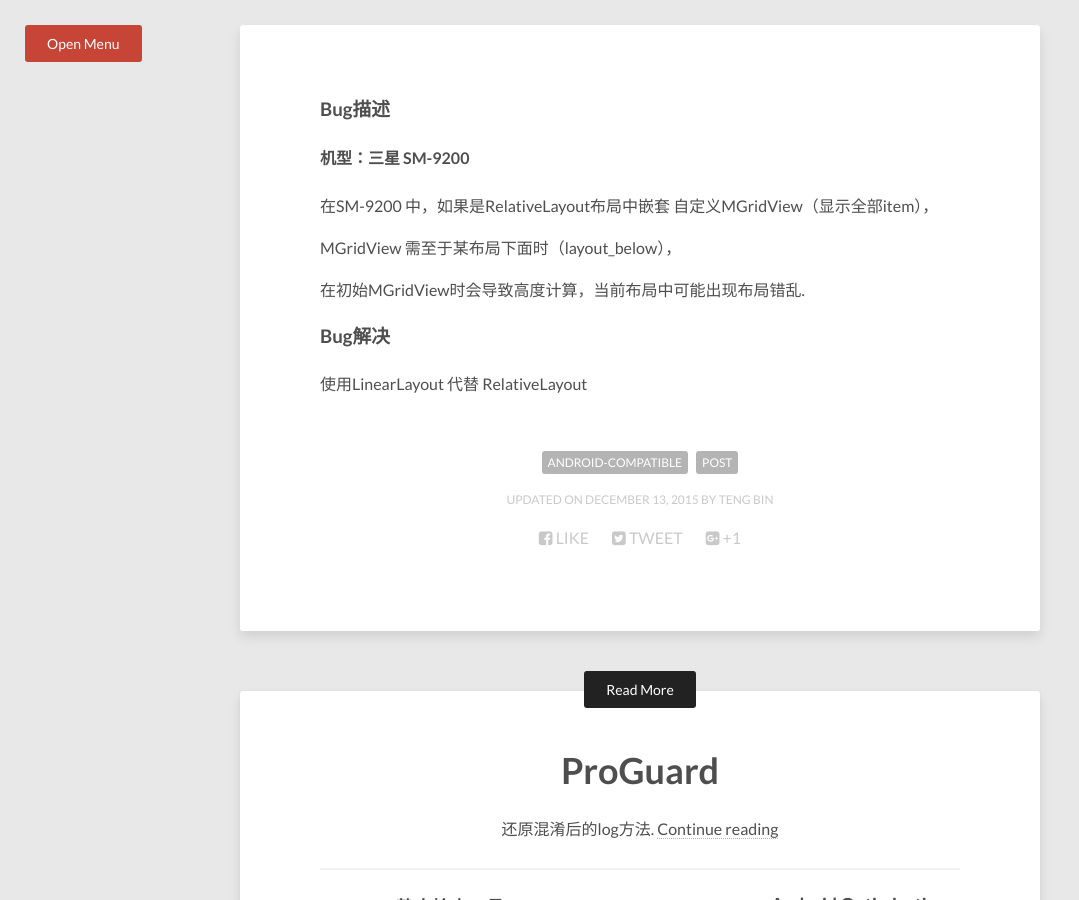
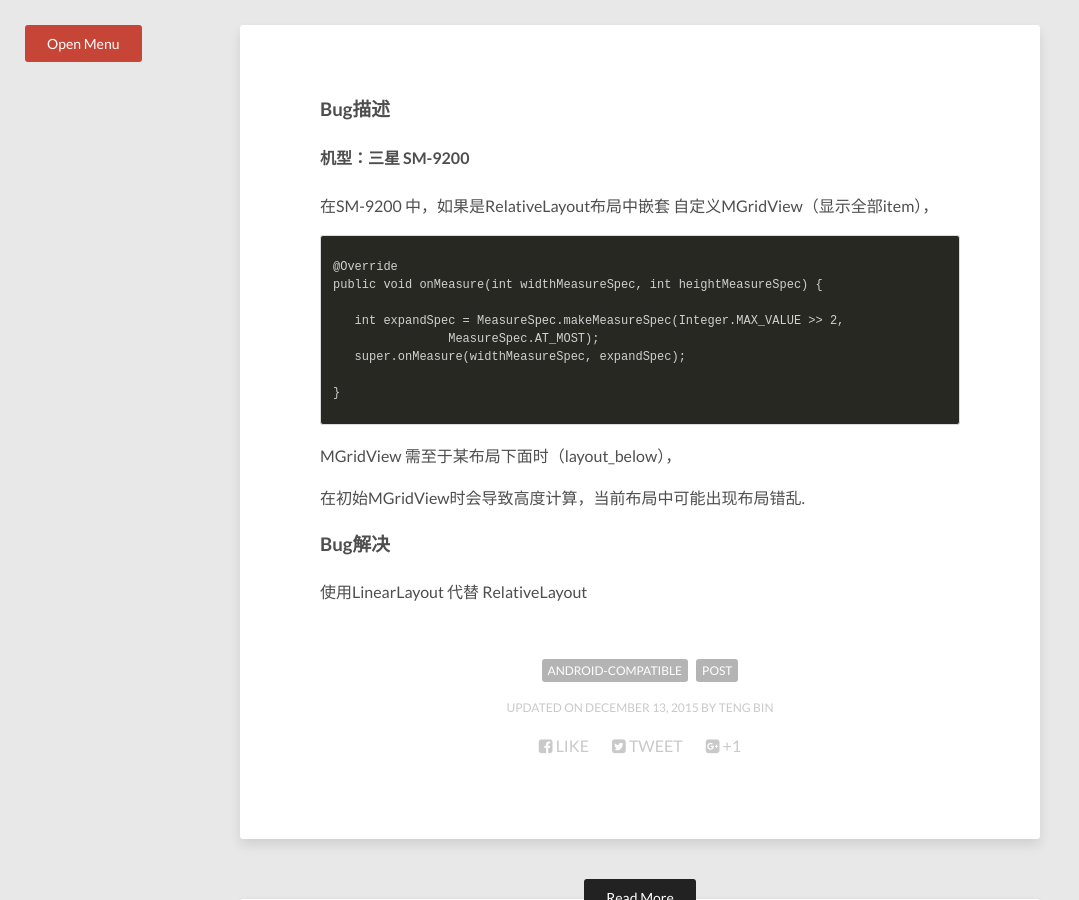
Before and after one commit to tengbinlive/tengbinlive.github.io, a Jekyll site: the page built from _posts/2016-03-28-code-android-compatible.md, in a window 1280 px wide and 900 px high, scrolled down 425 px. Shown: the whole window, without its empty margins (0-1079 px from the left). Built offline with Jekyll 4.4.1, drawn with Linux system fonts in a browser that asks for light colours; nearby versions of some CDN libraries.

Commit message:
no message

```diff
--- a/_posts/2016-03-28-code-android-compatible.md
+++ b/_posts/2016-03-28-code-android-compatible.md
@@ -14,6 +14,17 @@ image:
 
 在SM-9200 中，如果是RelativeLayout布局中嵌套 自定义MGridView（显示全部item），
 
+{% highlight html %}
+@Override
+public void onMeasure(int widthMeasureSpec, int heightMeasureSpec) {
+
+   int expandSpec = MeasureSpec.makeMeasureSpec(Integer.MAX_VALUE >> 2,
+                MeasureSpec.AT_MOST);
+   super.onMeasure(widthMeasureSpec, expandSpec);
+
+}
+{% endhighlight %}
+
 MGridView 需至于某布局下面时（layout_below），
 
 在初始MGridView时会导致高度计算，当前布局中可能出现布局错乱.
```
